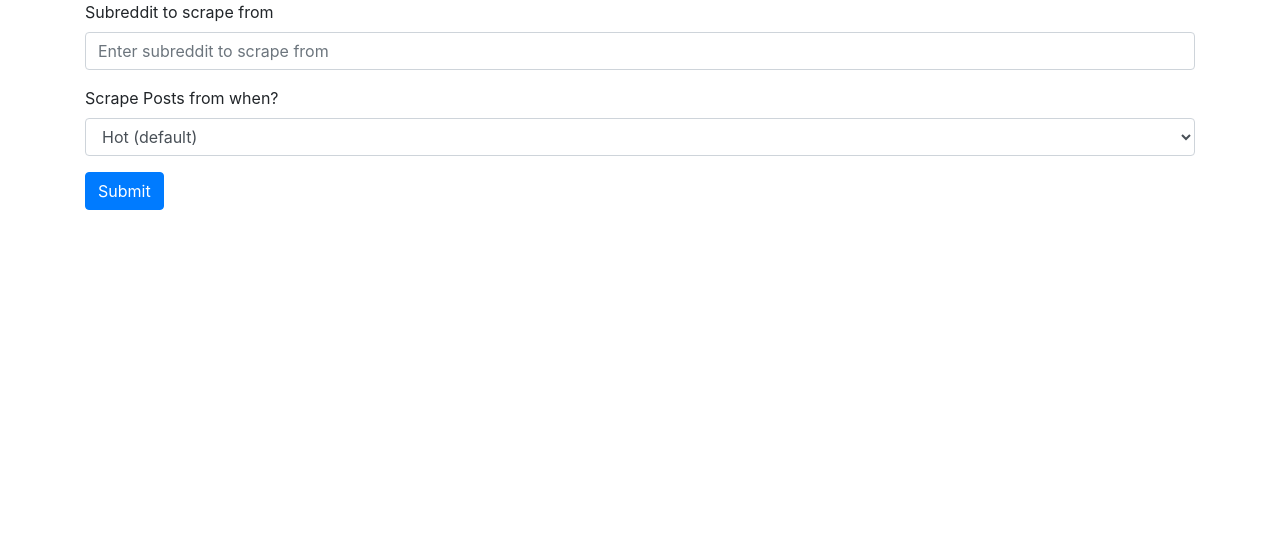
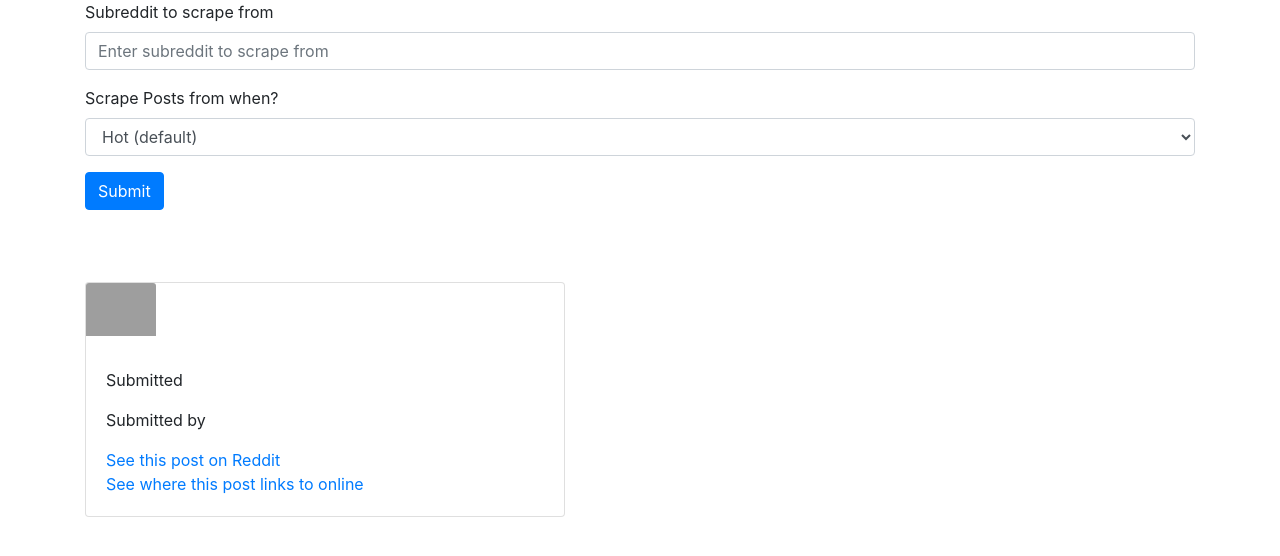
Before and after one commit to C-Swizzle/NewsScrape, a Node server app: page / in a window 1280 px wide. Shown: the top 556 px of the page. Run offline with Node 20, Linux system fonts and the light colour scheme; tables that the repository leaves empty hold one stand-in row (values such as "Sample post"); some libraries are stand-ins or nearby versions; grey boxes are pictures that could not be loaded.

Commit message:
show something to user

```diff
--- a/server.js
+++ b/server.js
@@ -39,7 +39,12 @@ mongoose.connect(MONGODB_URI, { useNewUrlParser: true });
 
 
 app.get("/",function(req,res){
-  res.render("index",{})
+  db.Article.find().then(function(response){
+    var mine=response;
+    console.log(mine);
+  res.render("index",{mine:mine})
+
+  })
 })
 
 app.post("/scrape/subreddit/",function(req,res){
@@ -49,17 +54,23 @@ app.post("/scrape/subreddit/",function(req,res){
   console.log(urlToScrape);
   axios.get(urlToScrape).then(function(response) {
     var $ = cheerio.load(response.data);
-    // console.log($);
-    // var resultArr=[];
+
     $("div.thing").each(function(index,element){
       var author = $(element).data("author") || "[deleted]";
       var title=$(element).find("a.title").text();
-      var commentLink="https://old.reddit.com"+$(element).data("permalink");
+      var commentLink=$(element).data("permalink");
       var time=$(element).find("time.live-timestamp").text();
       var commentCount=$(element).data("comments-count");
       var score=$(element).data("score");
       var outBoundLink=$(element).data("url");
-      var imgSrc=$(element).find("a.thumbnail").find("img").attr("src") || "./public/no-image.jpg";
+      var imgSrc=$(element).find("a.thumbnail").find("img").attr("src") || "./gone.jpg";
+
+      if(commentLink===outBoundLink){
+        commentLink="https://old.reddit.com"+commentLink;
+        outBoundLink="https://old.reddit.com"+outBoundLink;
+      } else{
+        commentLink="https://old.reddit.com"+commentLink;
+      }
       console.log(index);
       console.log(author);
       console.log(title);
@@ -84,26 +95,7 @@ app.post("/scrape/subreddit/",function(req,res){
       });
 
     })
-    // $("p.title").each(function(index,element){
-    //   // console.log(element);
-    //   console.log(index);
-    //   var title= $(element).text();
-    //   var link = $(element).children().attr("href");
-    //   resultArr.push({
-    //     title:title,
-    //     link:link
-    //   });
-    //   console.log("---------------------------------------------");
-    // })
-    // $("time.live-timestamp").each(function(index,element){
-    //   resultArr[index].time=$(element).text();
 
-    // });
-    // $("a.author").each(function(index,element){
-    //   console.log($(element).text())
-
-    // })
-    console.log(resultArr);
 }).catch(function(err){
   console.log(err);
 });
--- a/views/index.handlebars
+++ b/views/index.handlebars
@@ -21,6 +21,22 @@
     </select>
   </div>
   <button type="submit" id="sub-submit" class="btn btn-primary">Submit</button>
-</form>
-
+</form><br><br>
+<div class="row">
+{{#each mine}}
+<div class="col-md-6 mt-4">
+<div class="card" style="width: 30rem; height:100%">
+  <img class="card-img-top" src={{this.imgSrc}} alt="Card image cap" style="max-width:70px; max-height:70px">
+  <div class="card-body">
+    <h5 class="card-title">{{this.title}}</h5>
+    <p class="card-text">Submitted <strong>{{this.time}}</strong></p>
+    <p class="card-text">Submitted by <strong>{{this.author}}</strong></p>
+    <a href={{this.commentLink}} class="btn btn-primary" target="_blank">See this post on Reddit</a>
+    <br>
+    <a href={{this.outBoundLink}} class="btn btn-success" target="_blank">See where this post links to online</a>
+  </div>
 </div>
+</div>
+{{/each}}
+</div>
+</div>
```
Also changed, not shown: public/gone.jpg (renamed from public/no-image.jpg).
